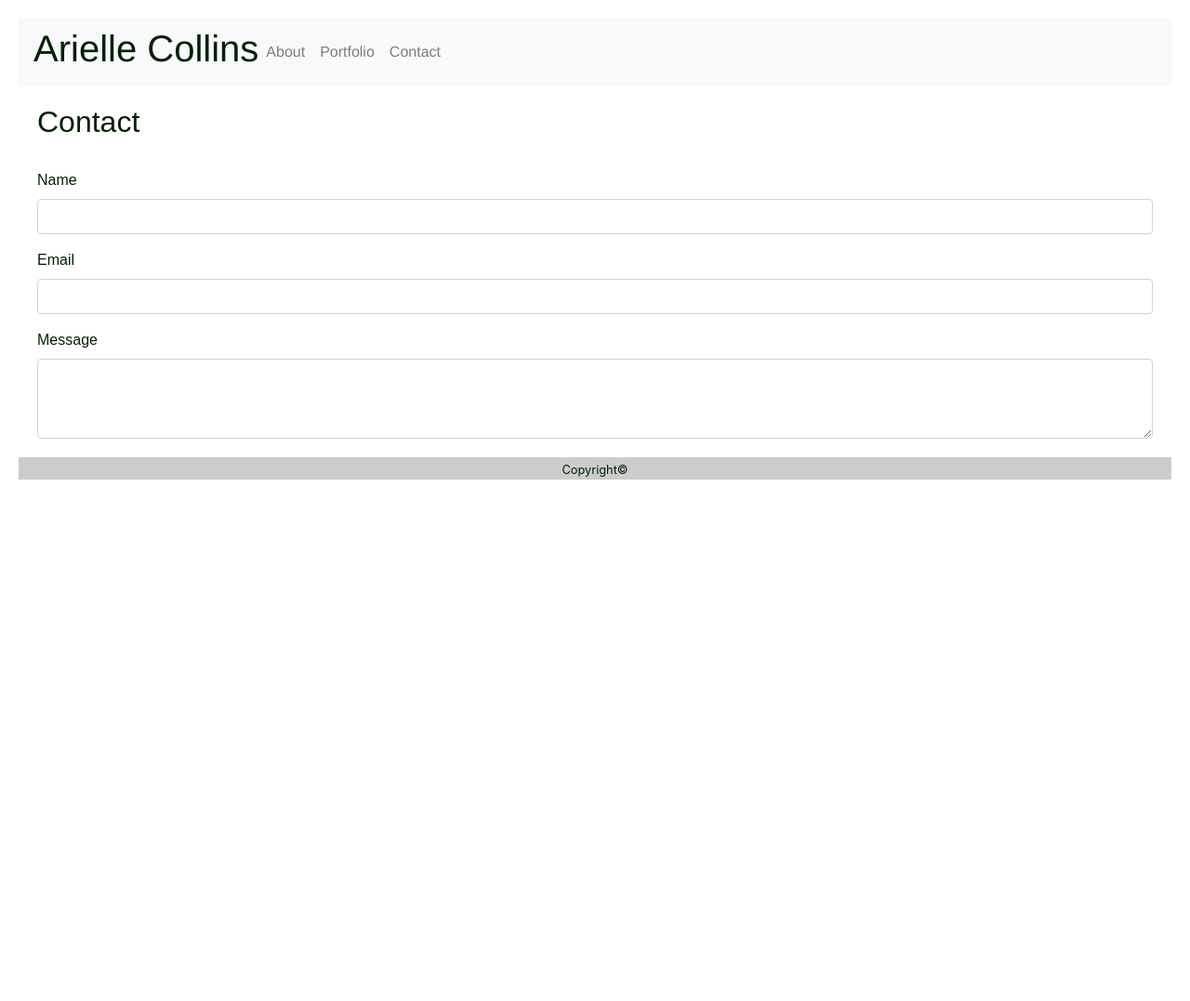
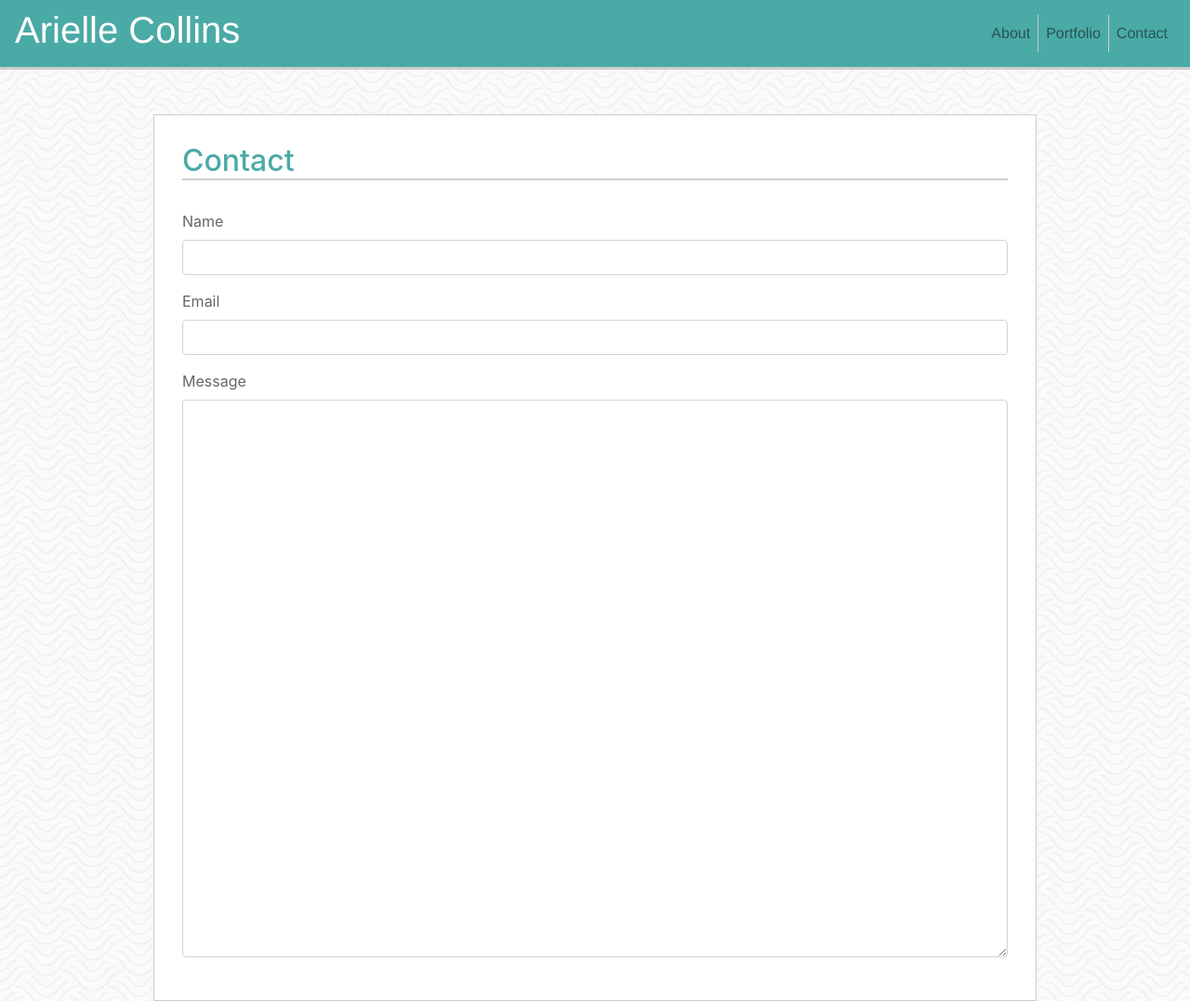
Before and after one commit to ariellecollinsb/Bootstrap-Portfolio, a plain HTML site: page contact.html in a window 1280 px wide. Shown: the top 1077 px of the page at 93% size. Before the commit the page ends 800 px from the top, so only its background shows below. Drawn offline with nearby package versions, Linux system fonts and the light colour scheme.

Commit message:
refined bootstrap appearance via my own css

```diff
--- a/contact.html
+++ b/contact.html
@@ -23,7 +23,7 @@
 
 <body>
     <div class="header-bar">
-        <nav class="navbar navbar-expand-lg navbar-light bg-light">
+        <nav class="navbar navbar-expand-lg  navbar-light">
 
             <div class="header">
                 <h1>
@@ -31,7 +31,7 @@
                 </h1>
             </div>
 
-            <div class="nav-position">
+            <div class="nav-position ml-auto">
 
                 <button class="navbar-toggler" type="button" data-toggle="collapse" data-target="#navbarNav">
                     <span class="navbar-toggler-icon"></span>
@@ -55,35 +55,37 @@
         </nav>
     </div>
     <div class="clearfix"></div>
+<br><br>
 
-    <section>
+    <div class="container">
 
+        <div class="row">
+
+            <div class="col-md-10 offset-md-1 main-content">
+                <h2>Contact</h2>
+                <br>
                 <form>
-            <div class="main-section">
                     <div class="form-group">
-                    <label for="exampleFormControlInput1">
-                        <h2>Contact</h2>
-                    </label>
-                </div>
-
-                <div class="form-group">
-                    <label for="exampleFormControlSelect1">Name</label>
-                    <input class="form-control" id="exampleFormControlSelect1">
+                        <label for="contact-name">Name</label>
+                        <input class="form-control" id="contact-name">
 
                     </div>
 
                     <div class="form-group">
-                    <label for="exampleFormControlSelect2">Email</label>
-                    <input class="form-control" id="exampleFormControlSelect1">
+                        <label for="contact-email">Email</label>
+                        <input class="form-control" id="contact-email">
                     </div>
 
                     <div class="form-group">
-                    <label for="exampleFormControlTextarea1">Message</label>
-                    <textarea class="form-control" id="exampleFormControlTextarea1" rows="3"></textarea>
+                        <label for="contact-message">Message</label>
+                        <textarea class="form-control" id="contact-message" rows="3"></textarea>
                     </div>
                 </form>
             </div>
-    </section>
+        </div>
+
+        </form>
+    </div>
 
     <footer>
         <div>
--- a/style.css
+++ b/style.css
@@ -3,54 +3,96 @@
 }
 
 body {
-    color: #020;
-    margin: 20px;
+    background-image: url("image/papyrus.png");
+    background-repeat: repeat;
+    color: #666;
+    margin: 0;
+
 }
 
 /*-----Header-----*/
 
 nav {
-    background-color: #ccc;
+    background-color: #4aaaa5;
     font-family: 'Helvetica Neue', Arial, Helvetica, sans-serif;
     float: left;
     width: 100%;
     padding: 10px, 0;
+    border-bottom: 3px solid #ccc;
+    color: #fff;
+}
+
+.nav-link {
+    color: #666;
+}
+
+.header {
+    padding-right: 50px;
+}
+
+
+.nav-item:not(:last-child) {
+    border-right: 1px solid #ccc;
 }
 
 .clearfix {
     clear: both;
 }
 
+h2 {
+    color: #4aaaa5;
+    border-bottom: 2px solid #ccc;
+}
+
 /*-----index-----*/
+
+.main-content {
+    background-color: #fff;
+    padding: 30px;
+    border: 1px solid #ccc;
+}
 
 .main-section {
     margin: 20px;
     font-family: sans-serif;
+
 }
 
 .main-section img {
-    width: 300px;
-    height: 300px;
+    width: 200px;
+    height: 200px;
     float: left;
+    border: 10px solid grey;
+    margin-right: 20px;
+
+}
+
+#contact-message {
+    height: 600px;
 }
 
 /*------portfolio------*/
 
 .image-holder img {
-    width: 300px;
-    height: 300px;
-    margin:30px;
+    border: 5px solid #ccc;
+    width: 100%;
+
 }
 
 .crossfade {
-    width: 900px;
+    width: 100%;
     margin: 10px auto;
+    border: 5px solid #ccc;
 }
 
 /*------footer------*/
 
 footer {
-    background-color: #ccc;
+    background-color: #666;
+    color: #ccc;
     text-align: center;
+    width: 100%;
+    height: 70px;
     position: sticky;
+    border-top: 10px solid #4aaaa5;
 }
```
Also changed, not shown: index.html (+27 -13 lines), portfolio.html (+40 -18 lines), image/brick-wall.png (added). Lines whose indentation alone changed are shown as unchanged.
